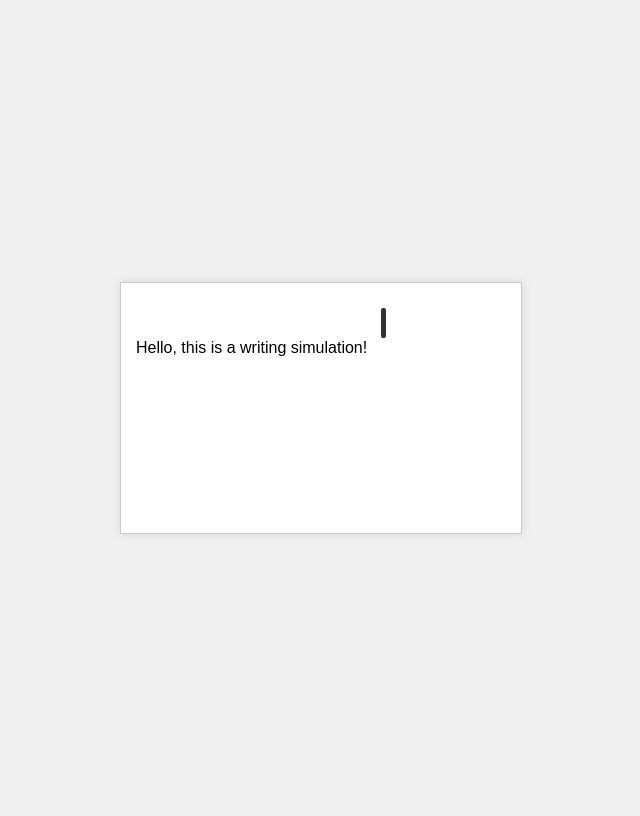
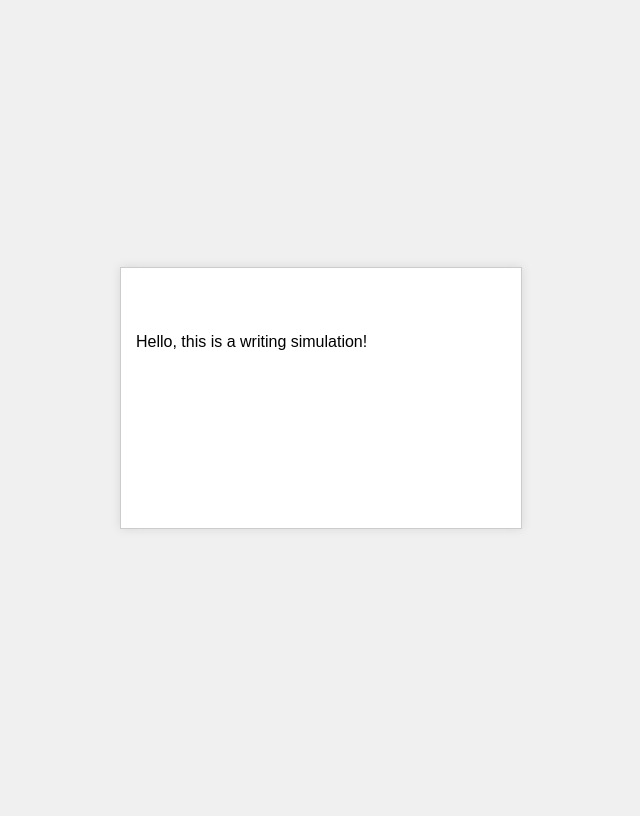
Before and after one commit to Akalya-s6282/Useless-, a Flask app: page / in a window 1280 px wide. Shown: the whole page, without its empty margins (319-959 px from the left). Run offline with Flask 3, Linux system fonts and the light colour scheme.

Commit message:
Made it worse

```diff
--- a/Envelope/static/style.css
+++ b/Envelope/static/style.css
@@ -1,7 +1,8 @@
 body {
     display: flex;
+    flex-direction: column;
+    align-items: center;
     justify-content: center;
-    align-items: center;
     height: 100vh;
     background-color: #f0f0f0;
     font-family: Arial, sans-serif;
@@ -15,25 +16,41 @@
     border: 1px solid #ccc;
     box-shadow: 0 0 10px rgba(0, 0, 0, 0.1);
     overflow: hidden;
-}
-
-#pen {
-    position: absolute;
-    width: 5px;
-    height: 30px;
-    background-color: #333;
-    border-radius: 2px;
-    bottom: 10px;
-    left: 10px;
+    margin-bottom: 20px;
+    padding-top: 10px; /* Adds some space at the top of the paper */
 }
 
 #writing {
     position: absolute;
-    top: 40px;
+    top: 10px; /* Start from the top of the paper */
     left: 15px;
-    white-space: nowrap;
+    white-space: pre-wrap; /* Allows text to wrap */
+    word-wrap: break-word; /* Ensures words break when reaching the end */
 }
 
 #text-to-write {
-    visibility: hidden; /* Hide initially, show later */
+    font-size: 16px;
+    line-height: 1.5; /* Increases line height for better readability */
 }
+
+#input-box {
+    padding: 10px;
+    width: 400px;
+    font-size: 16px;
+    border: 1px solid #ccc;
+    border-radius: 5px;
+    outline: none;
+    caret-color: transparent; /* Hide default caret */
+}
+
+#pen-cursor {
+    position: absolute;
+    width: 0;
+    height: 0;
+    border-left: 5px solid transparent;
+    border-right: 5px solid transparent;
+    border-bottom: 10px solid #333; /* Creates a small pen tip */
+    transform: rotate(45deg); /* Rotate to make it look more like a pen */
+    pointer-events: none; /* Allows clicks to pass through the pen */
+    transition: left 0.1s ease, top 0.1s ease;
+}
```
Also changed, not shown: Envelope/static/script.js (+31 -16 lines).
